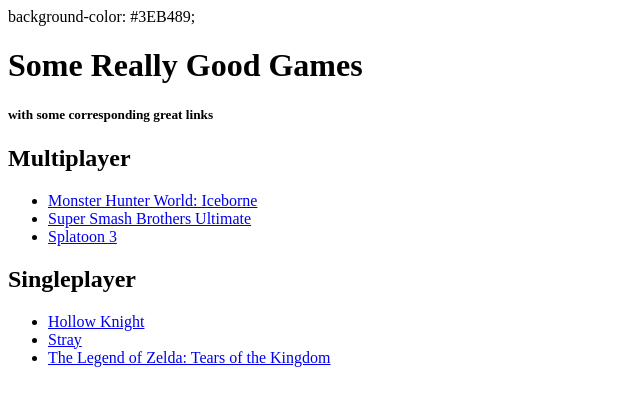
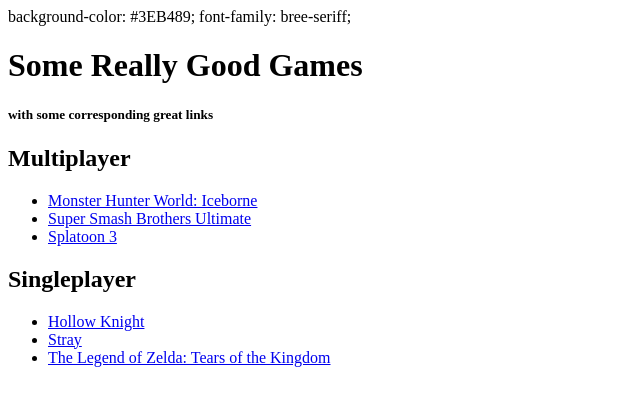
Before and after one commit to Jackalope-King/IGME-110-Repo, a plain HTML site: page index.html in a window 1280 px wide. Shown: the whole page, without its empty margins (0-640 px from the left). Drawn offline with Linux system fonts and the light colour scheme.

Commit message:
Update index.html

```diff
--- a/index.html
+++ b/index.html
@@ -7,6 +7,7 @@
 </head>
 <body>
   background-color: #3EB489;
+  font-family: bree-seriff;
   <h1>Some Really Good Games</h1>
   <h5>with some corresponding great links</h5>
   <h2>Multiplayer</h2>
```
